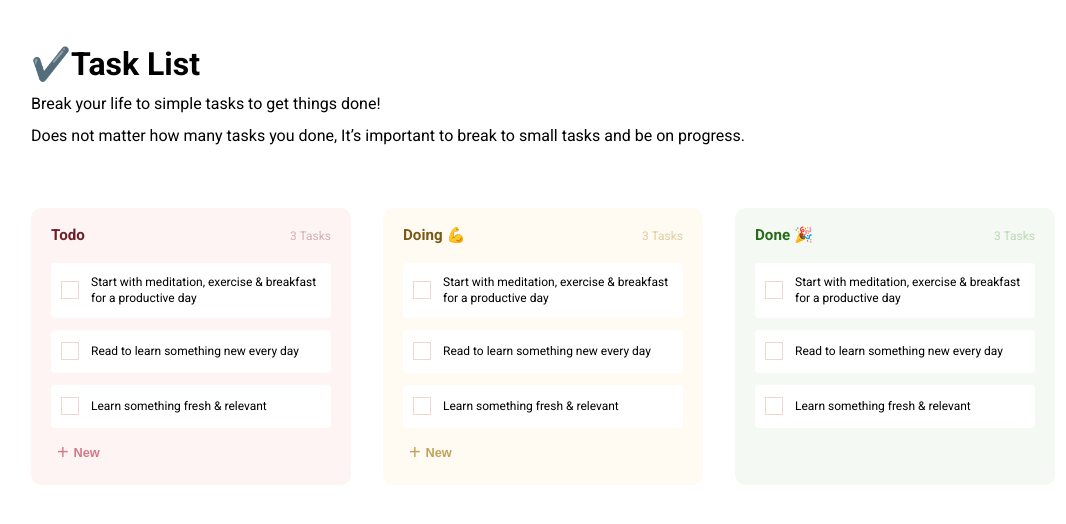
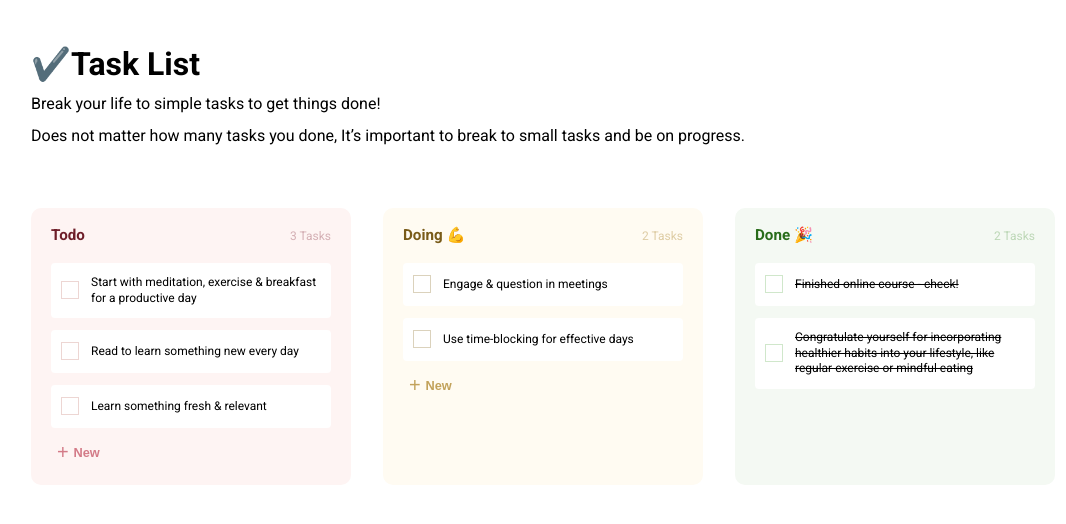
Before and after one commit to arvin-ramezani/react-task-list, a React app: page / in a window 1280 px wide. Shown: the top 524 px of the page, without its empty margins (97-1163 px from the left). Built offline with nearby package versions, Linux system fonts and the light colour scheme.

Commit message:
Add tasks context and reducer

```diff
--- a/src/App.tsx
+++ b/src/App.tsx
@@ -4,13 +4,23 @@ import { ThemeProvider } from "styled-components";
 import TasksSection from "./components/Tasks/TasksSection";
 import GlobalStyle from "../styles/globalStyles";
 import theme from "../utils/theme";
+import {
+  TasksContextProvider,
+  initialTasksState,
+} from "./components/Tasks/TasksContext";
 
 function App() {
   return (
-    <ThemeProvider theme={theme}>
-      <GlobalStyle />
-      <TasksSection />
-    </ThemeProvider>
+    <TasksContextProvider
+      todoList={initialTasksState.todoList}
+      doingList={initialTasksState.doingList}
+      doneList={initialTasksState.doneList}
+    >
+      <ThemeProvider theme={theme}>
+        <GlobalStyle />
+        <TasksSection />
+      </ThemeProvider>
+    </TasksContextProvider>
   );
 }
 
--- /dev/null
+++ b/src/components/Tasks/TasksContext.tsx
@@ -0,0 +1,108 @@
+import React, {
+  ReactElement,
+  createContext,
+  useCallback,
+  useContext,
+  useReducer,
+} from "react";
+import { ITask, TaskStatus } from "../../../utils/types/tasks.types";
+
+interface IInitialTasksState {
+  todoList: ITask[];
+  doingList: ITask[];
+  doneList: ITask[];
+}
+
+export const initialTasksState: IInitialTasksState = {
+  todoList: [],
+  doingList: [],
+  doneList: [],
+};
+
+enum TasksReducerActionTypes {
+  ADD_TASKS = "addTasks",
+}
+
+interface IReducerActionWithPayload {
+  type: TasksReducerActionTypes.ADD_TASKS;
+  payload: ITask[];
+}
+
+interface IReducerActionWithoutPayload {
+  type: TasksReducerActionTypes;
+}
+
+type ReducerAction = IReducerActionWithPayload;
+
+const reducer = (
+  state: IInitialTasksState,
+  action: ReducerAction
+): IInitialTasksState => {
+  switch (action.type) {
+    case TasksReducerActionTypes.ADD_TASKS:
+      const newState: IInitialTasksState = {
+        todoList: action.payload.filter((t) => t.status === TaskStatus.TODO),
+        doingList: action.payload.filter((t) => t.status === TaskStatus.DOING),
+        doneList: action.payload.filter((t) => t.status === TaskStatus.DONE),
+      };
+
+      return newState;
+
+    default:
+      throw new Error("Invalid action type!");
+  }
+};
+
+const useTasksContext = (initialState: IInitialTasksState) => {
+  const [state, dispatch] = useReducer(reducer, initialState);
+
+  const addTasks = useCallback((tasksList: ITask[]) => {
+    dispatch({ type: TasksReducerActionTypes.ADD_TASKS, payload: tasksList });
+  }, []);
+
+  return {
+    state,
+    addTasks,
+  };
+};
+
+type UseTasksContextType = ReturnType<typeof useTasksContext>;
+
+const initialContextState: UseTasksContextType = {
+  state: initialTasksState,
+  addTasks: (tasksList: ITask[]) => {},
+};
+
+export const TasksContext =
+  createContext<UseTasksContextType>(initialContextState);
+
+type ChildrenType = {
+  children?: ReactElement | undefined;
+};
+
+export const TasksContextProvider = ({
+  children,
+  ...initialTasksState
+}: IInitialTasksState & ChildrenType): ReactElement => {
+  return (
+    <TasksContext.Provider value={useTasksContext(initialTasksState)}>
+      {children}
+    </TasksContext.Provider>
+  );
+};
+
+type useTasksType = {
+  todoList: IInitialTasksState["todoList"];
+  doingList: IInitialTasksState["doingList"];
+  doneList: IInitialTasksState["doneList"];
+  addTasks: (taskList: ITask[]) => void;
+};
+
+export const useTasks = (): useTasksType => {
+  const {
+    state: { todoList, doingList, doneList },
+    addTasks,
+  } = useContext(TasksContext);
+
+  return { todoList, doingList, doneList, addTasks };
+};
--- a/src/components/Tasks/TasksSection.tsx
+++ b/src/components/Tasks/TasksSection.tsx
@@ -1,4 +1,4 @@
-import React, { useState } from "react";
+import React, { useEffect, useState } from "react";
 
 import TasksList from "./TasksList";
 import {
@@ -9,11 +9,14 @@ import TaskListHeader from "./TaskListHeader";
 import { SectionContainer } from "../../../styles/common/SectionContainer";
 import { TaskStatus } from "../../../utils/types/tasks.types";
 import { TASKS_LIST } from "../../../utils/dummy-data";
+import { useTasks } from "./TasksContext";
 
 function TasksSection() {
-  const [tasksList] = useState(
-    TASKS_LIST.filter((t) => t.status === TaskStatus.TODO)
-  );
+  const { addTasks, todoList, doingList, doneList } = useTasks();
+
+  useEffect(() => {
+    addTasks(TASKS_LIST);
+  }, []);
 
   return (
     <StyledTasksSection>
@@ -25,19 +28,19 @@ function TasksSection() {
             key="tasksListTodo"
             title="Todo"
             status={TaskStatus.TODO}
-            tasksList={tasksList}
+            tasksList={todoList}
           />
           <TasksList
             key="tasksListDoing"
             title="Doing 💪"
             status={TaskStatus.DOING}
-            tasksList={tasksList}
+            tasksList={doingList}
           />
           <TasksList
             key="tasksListDone"
             title="Done 🎉"
             status={TaskStatus.DONE}
-            tasksList={tasksList}
+            tasksList={doneList}
           />
         </TasksContainer>
       </SectionContainer>
```
